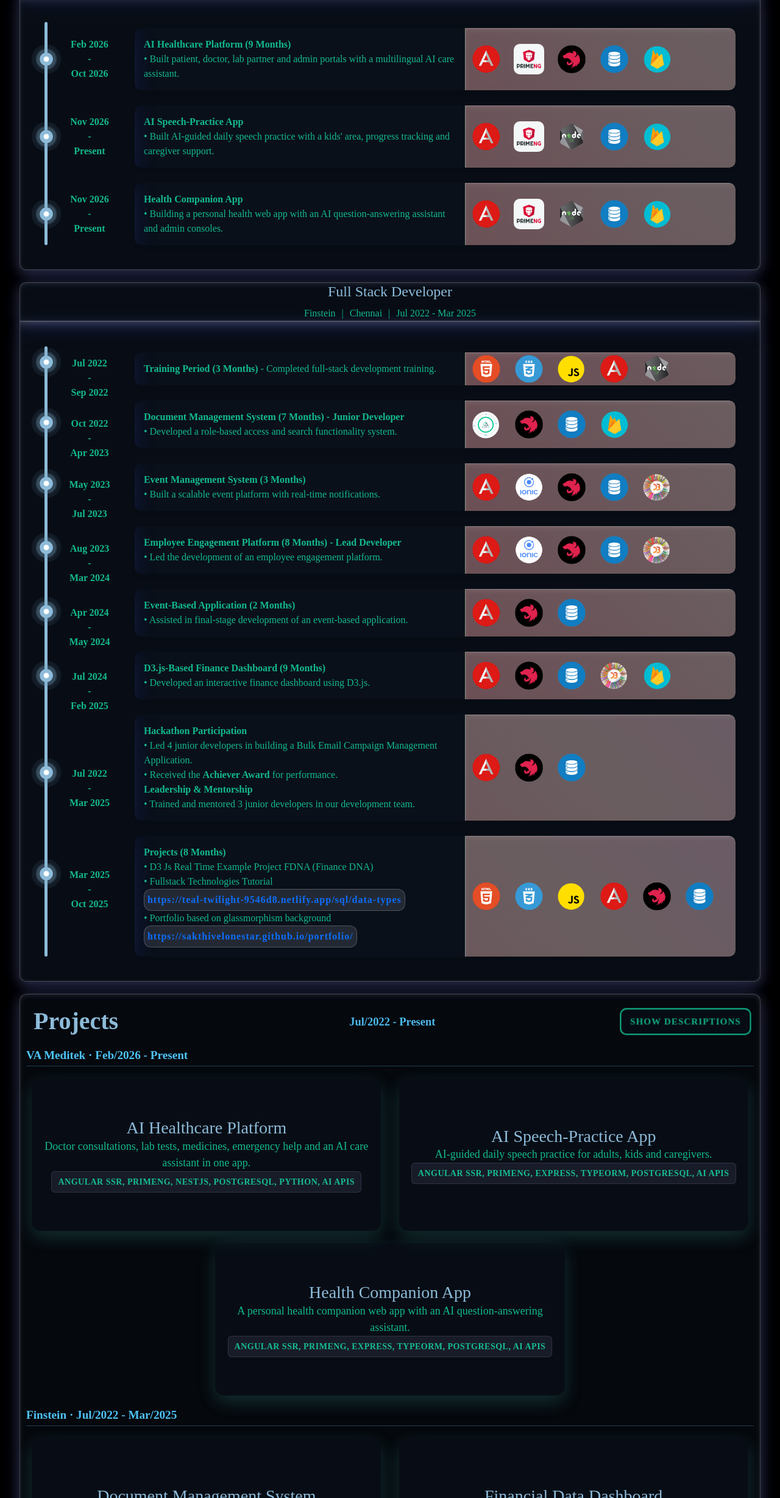
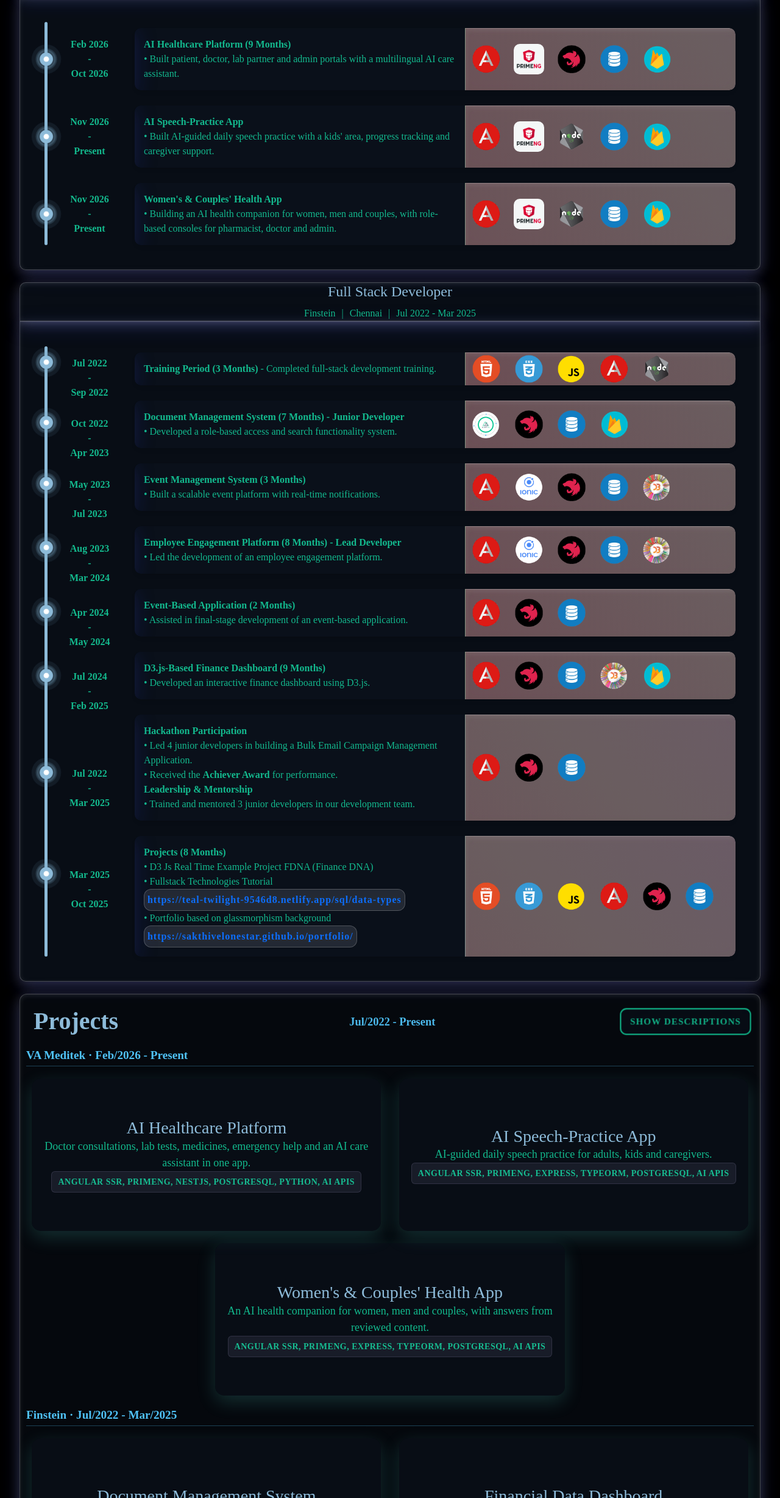
Before and after one commit to sakthivelonestar/portfolio, a plain HTML site: page classic.html in a window 1280 px wide. Shown: the part 1605-4062 px from the top of the page at 61% size. Drawn offline with nearby package versions, Linux system fonts and the light colour scheme; animation ran at ten frames a second; files whose address does not match are found by name.

Commit message:
name change

```diff
--- a/classic.html
+++ b/classic.html
@@ -324,8 +324,8 @@
                 </div>
 
                 <div class="point-wraper">
-                  <div class="left"><strong>Health Companion App</strong><br>
-                    • Building a personal health web app with an AI question-answering assistant and admin consoles.</div>
+                  <div class="left"><strong>Women&#39;s &amp; Couples&#39; Health App</strong><br>
+                    • Building an AI health companion for women, men and couples, with role-based consoles for pharmacist, doctor and admin.</div>
                   <div class="right">
                     <img src="angular.png" alt="Angular" width="50px" height="50px">
                     <img src="primeng.png" alt="PrimeNG" width="50px" height="50px">
@@ -534,19 +534,19 @@
                 <div class="project-card-inner">
                   <div class="project-front">
                       <div class="project">
-                          <h3>Health Companion App</h3>
+                          <h3>Women&#39;s &amp; Couples&#39; Health App</h3>
                       </div>
-                      <p>A personal health companion web app with an AI question-answering assistant.</p>
+                      <p>An AI health companion for women, men and couples, with answers from reviewed content.</p>
                       <span class="tech-stack">Angular SSR, PrimeNG, Express, TypeORM, PostgreSQL, AI APIs</span>
                   </div>
                   <div class="project-back">
                       <div class="description">
-                          <h4>Health Companion App features:</h4>
+                          <h4>Women&#39;s &amp; Couples&#39; Health App features:</h4>
                           <p>
-                            <i class="fas fa-star"></i> Building the web app: onboarding, a home dashboard, daily logging, personal insights and plans.
+                            <i class="fas fa-star"></i> Building guided health journeys for her, him and couples: onboarding, a home dashboard, daily logging, insights and weekly plans.
                             Developing an AI assistant that answers health questions from reviewed content, with safety checks before and after the AI.
-                            Built OTP sign-in and consent management for user data.
-                            Created role-based admin consoles for the operations team.
+                            Built OTP sign-in, an append-only consent ledger and per-item sharing between partners.
+                            Created role-based consoles for pharmacist, reviewer, moderator, doctor and admin.
                           </p>
                       </div>
                   </div>
```
Also changed, not shown: assets/js/os.js (+5 -5 lines), index.html (+5 -5 lines), 1 other file.
